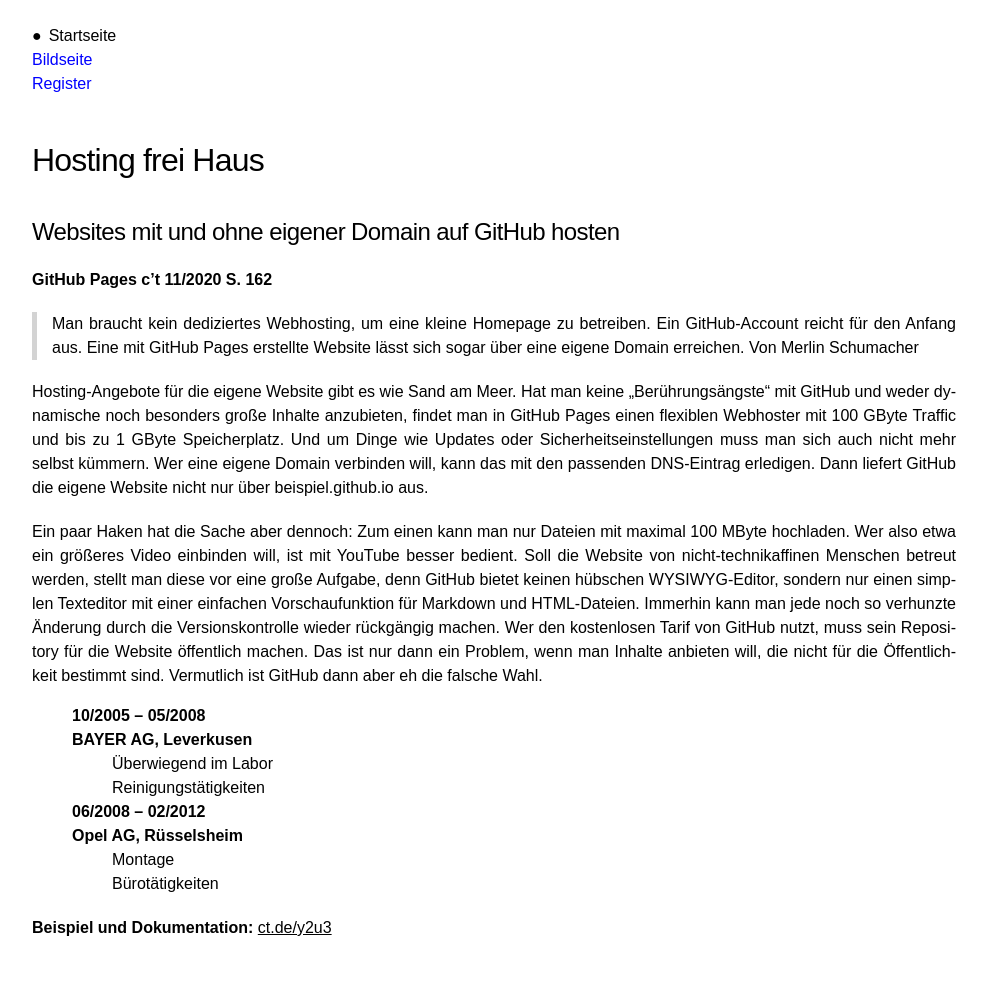
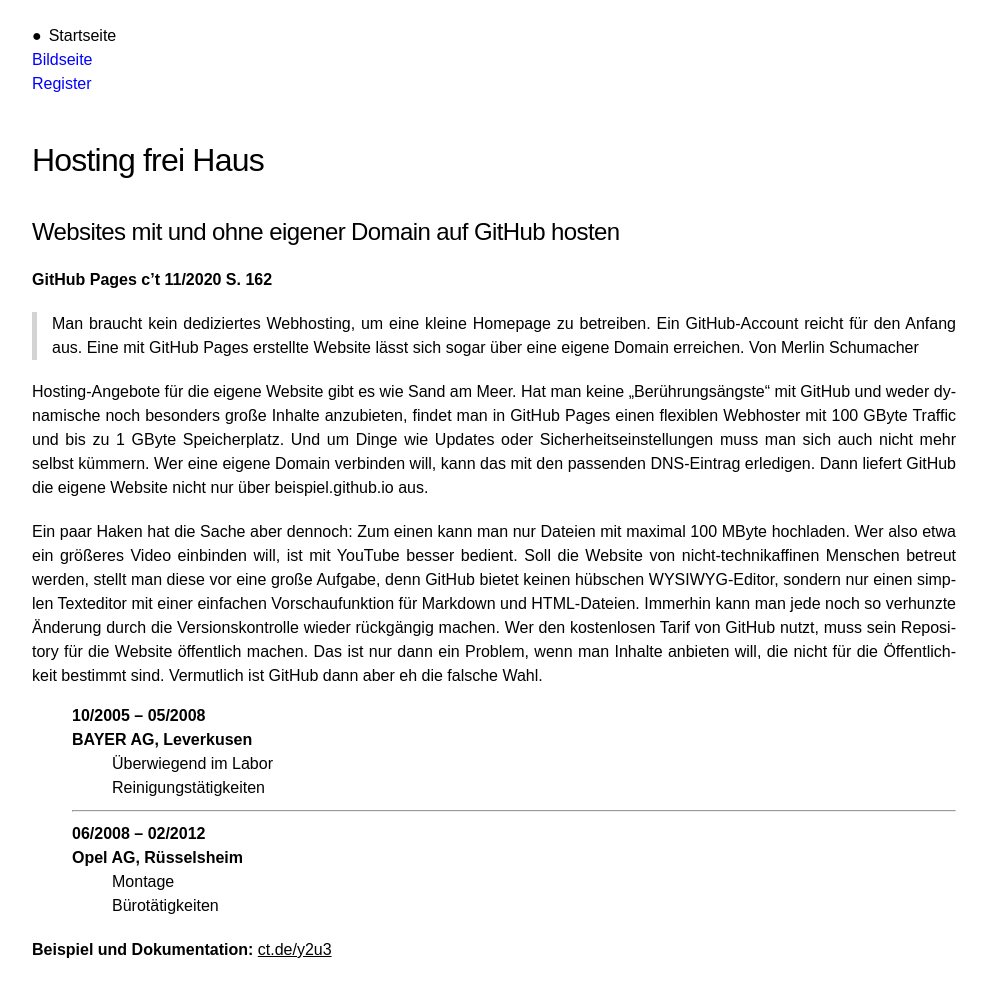
Before and after one commit to webuser-ralf/webuser-ralf.github.io, a Jekyll site: the page built from index.md, in a window 1280 px wide. Shown: the whole page, without its empty margins (146-1133 px from the left). Built offline with Jekyll 4.4.1, drawn with Linux system fonts in a browser that asks for light colours; our own code applies the rules of GitHub Pages for plain Markdown files; before the commit the page ends 964 px from its top, so only the background shows below that.

Commit message:
Update layout.scss

```diff
--- a/_sass/layout.scss
+++ b/_sass/layout.scss
@@ -14,8 +14,8 @@
 }
 
 hr {
-    /*color: #ffffff;*/
-    display: none;
+    color: #ffffff;
+    /*display: none;*/
     /*width: 50%;*/
     margin: 10px 0 10px 0;
 }
```
